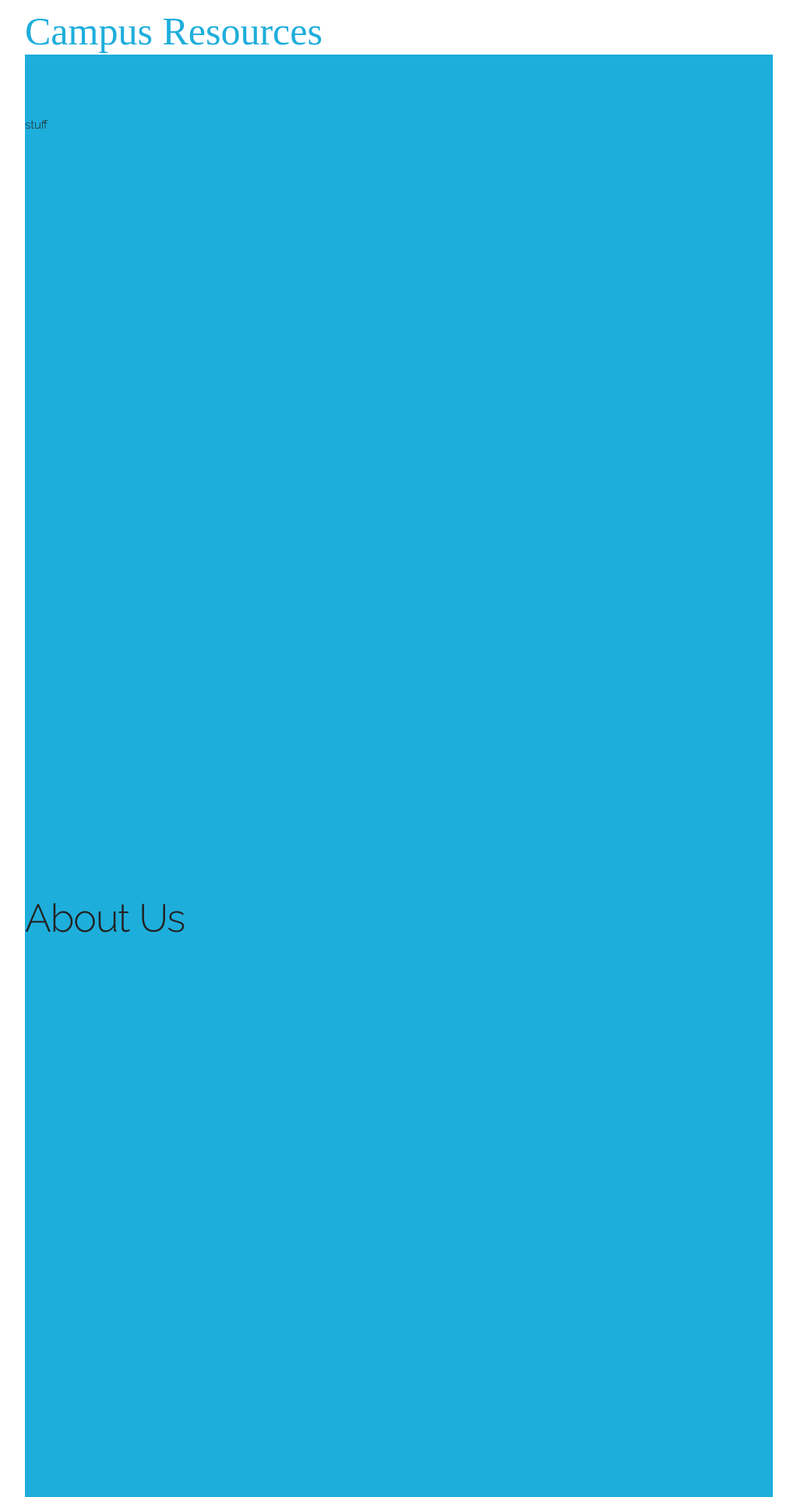
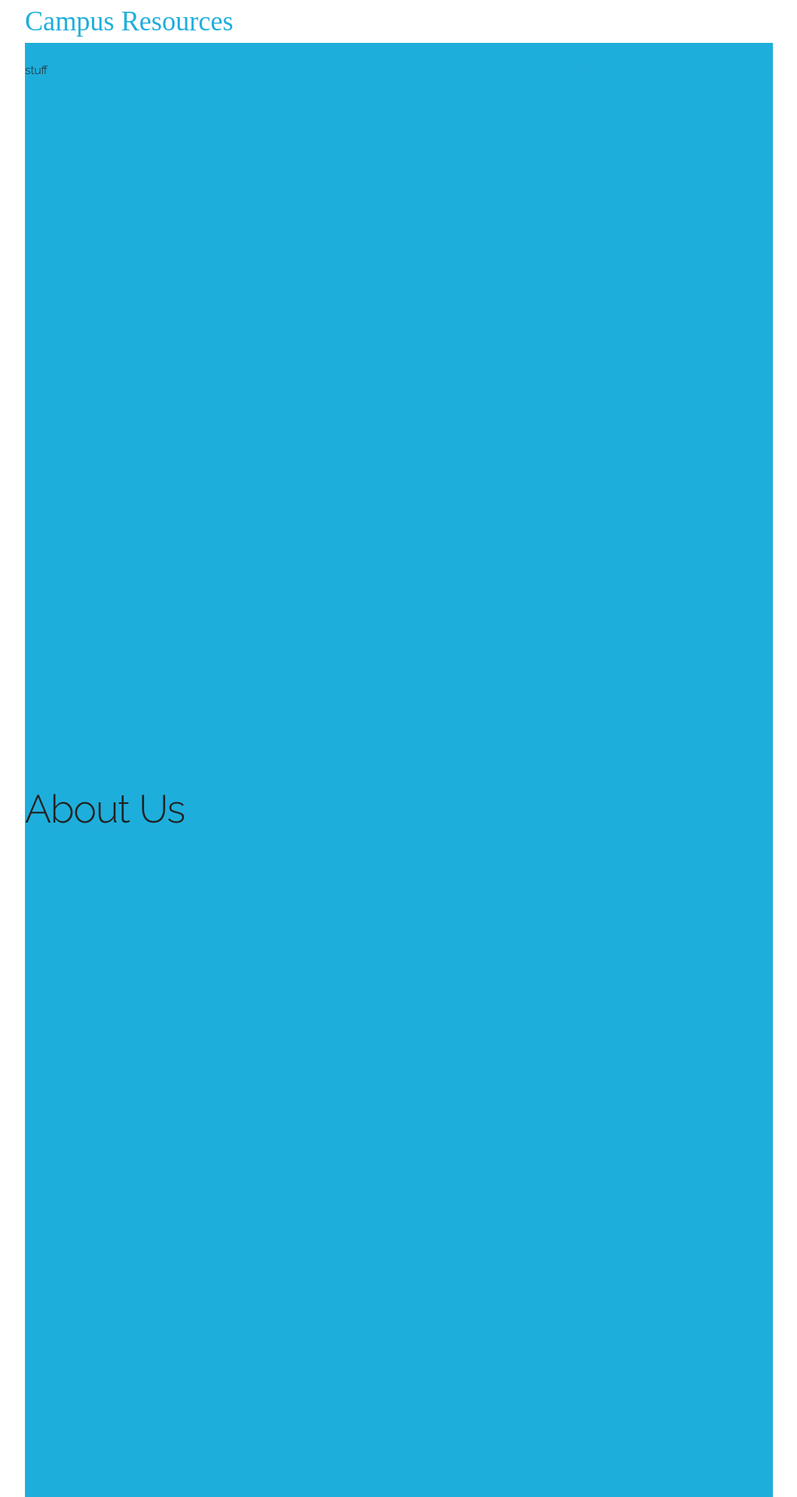
Before and after one commit to zyang7/UMich-Campus-Resources, a Flask app: page / in a window 1280 px wide. Shown: the top 1920 px of the page at 78% size, without its empty margins (128-1151 px from the left). Run offline with Flask 2, Linux system fonts and the light colour scheme; some libraries are stand-ins or nearby versions; some web fonts are replaced.

Commit message:
fix merge errors

```diff
--- a/static/skeleton.css
+++ b/static/skeleton.css
@@ -35,23 +35,23 @@
 }
 #academics {
 	height: 860px;
-	padding-top: 140px;
+	padding-top: 70px;
 	z-index:2;
 }
 #twitter {
 	height: 860px;
-	padding-top: 140px;
+	padding-top: 70px;
 	z-index:2;
 }
 #aboutUs {
 	height: 860px;
-	padding-top: 140px;
+	padding-top: 70px;
 	z-index:2;
 }
 .header {
 	vertical-align: middle;
 	z-index:1;
-	height: 70px;
+	height: 55px;
 	position: fixed;
 	width: 100%;
 	background: #FFFFFF;
@@ -60,7 +60,7 @@
 t1 {
 	margin-top: 500px;
 	font-family: "Shrikhand";
-	font-size: 5.0rem;
+	font-size: 3.5rem;
 }
 li {
 	float: left;
--- a/templates/base.html
+++ b/templates/base.html
@@ -40,12 +40,13 @@
     <div id="content">
       <div class="container">
         <div class="header">
-          <a href="#home" style="text-decoration:none"> <t1> Campus Resources </t1> </a>
+          <a href="#twitter" style="text-decoration:none"> <t1> Campus Resources </t1> </a>
           <ul>
             <li><a href="#twitter">Twitter</a></li>
             <li><a href="#aboutUs">About Us</a></li>
             <li><a href="#academics">Academics</a></li>
           </ul>
+
         </div>
       </div>
       {% block content %}
```
